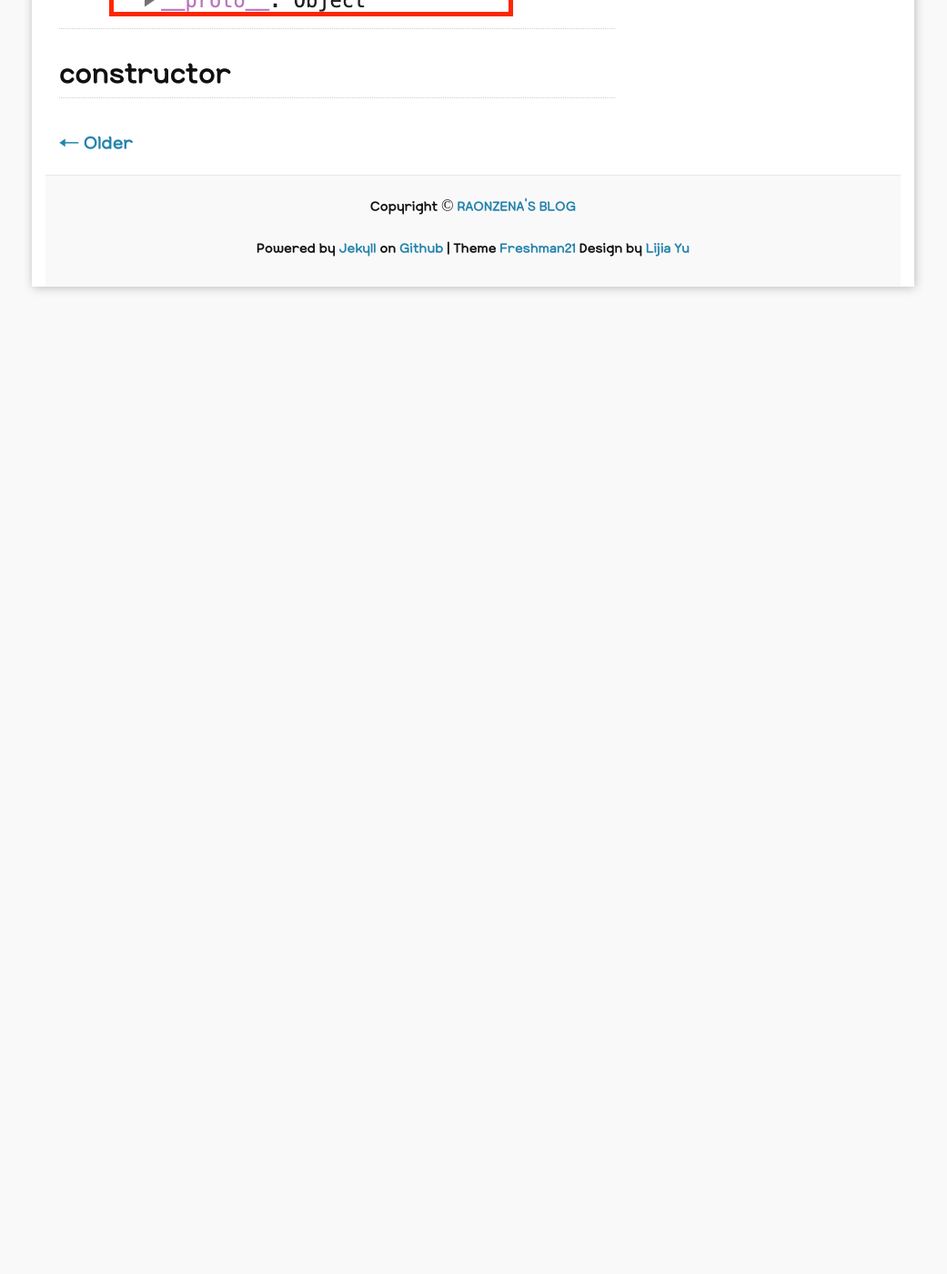
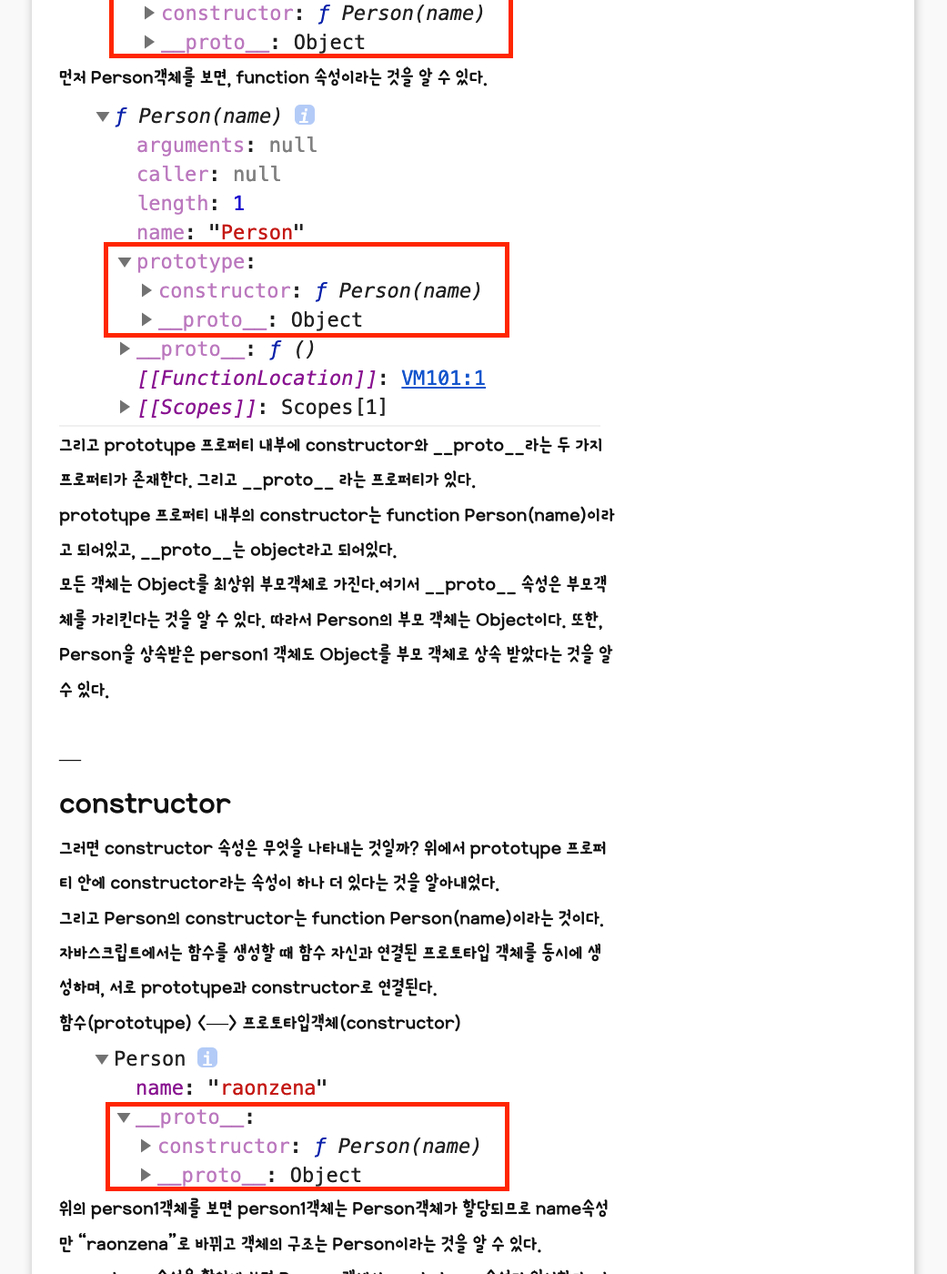
Before and after one commit to raonzena/raonzena.github.io, a Jekyll site: the page built from _posts/2019-04-08-01-post.markdown, in a window 1280 px wide and 1400 px high, scrolled down 2492 px. Shown: the whole window at 91% size, without its empty margins (120-1161 px from the left). Built offline with Jekyll 4.4.1, drawn with Linux system fonts in a browser that asks for light colours; some web fonts are replaced; comment, search, counter and statistics services are not loaded; before the commit the page ends 2837 px from its top, so only the background shows below that; some of the changed text lies outside the part shown.

Commit message:
190408 initial commit

```diff
--- a/_posts/2019-04-08-01-post.markdown
+++ b/_posts/2019-04-08-01-post.markdown
@@ -30,8 +30,8 @@
 
 ![](https://raonzena.github.io/images/proto_1.png)
 
-위의 __proto__ 부분이 student객체의 프로토타입이다.
-
+위의 \_\_proto\_\_ 부분이 student객체의 프로토타입이다.
+<br/>
 ---
 
 # \_\_proto\_\_ #
@@ -45,11 +45,43 @@
 console.dir(Person);
 console.dir(person1);
 ~~~
+
 생성자 함수를 만든 후 객체에 할당해보자.
 위 소스는 Person이라는 생성자 함수를 만든 후 person1이라는 객체에 할당한 것이다.
-console.dir로 객체 내부 구조를 확인해 보면 다음과 같이 Person의 prototype이 person1의 __proto__에 상속이 된 것을 알 수 있다.
+console.dir로 객체 내부 구조를 확인해 보면 다음과 같이 Person의 prototype이 person1의 \_\_proto\_\_에 상속이 된 것을 알 수 있다.
 ![](https://raonzena.github.io/images/proto_2.png)
-
+먼저 Person객체를 보면, function 속성이라는 것을 알 수 있다.
+![](https://raonzena.github.io/images/proto_3.png)
+그리고 prototype 프로퍼티 내부에 constructor와 \_\_proto\_\_라는 두 가지 프로퍼티가 존재한다.
+그리고 \_\_proto\_\_ 라는 프로퍼티가 있다.
+prototype 프로퍼티 내부의 constructor는 function Person(name)이라고 되어있고, \_\_proto\_\_는 object라고 되어있다.
+모든 객체는 Object를 최상위 부모객체로 가진다.여기서 \_\_proto\_\_ 속성은 부모객체를 가리킨다는 것을 알 수 있다. 따라서 Person의 부모 객체는 Object이다. 또한, Person을 상속받은 person1 객체도 Object를 부모 객체로 상속 받았다는 것을 알 수 있다.
+<br/>
 ---
 
 # constructor #
+그러면 constructor 속성은 무엇을 나타내는 것일까?
+위에서 prototype 프로퍼티 안에 constructor라는 속성이 하나 더 있다는 것을 알아내었다.
+그리고 Person의 constructor는 function Person(name)이라는 것이다.
+자바스크립트에서는 함수를 생성할 때 함수 자신과 연결된 프로토타입 객체를 동시에 생성하며, 서로 prototype과 constructor로 연결된다.
+함수(prototype) <---> 프로토타입객체(constructor)
+![](https://raonzena.github.io/images/proto_4.png)
+위의 person1객체를 보면 person1객체는 Person객체가 할당되므로 name속성만 "raonzena"로 바뀌고 객체의 구조는 Person이라는 것을 알 수 있다. \_\_proto\_\_ 속성을 확인해 보면 Person객체의 prototype 속성과 일치한다. 따라서 person1객체는 Person객체의 속성을 모두 사용할 수 있다.
+즉, 생성자 함수로 할당된 객체는 내부의 \_\_proto\_\_ 속성이 해당 생성자 함수의 prototype 속성을 가리키므로 생성자 함수내의 모든 속성과 메소드 등을 사용할 수 있는 것이다.
+<br/>
+정리하면, 함수(Person)를 만들면 그 함수는 자신의 프로토타입 객체(Person.prototype)를 만들고 함수내의 prototype과 프로토타입 객체내의 constructor와 연결된다. 함수를 참조하는 객체(person1)는 함수의 프로토타입 객체와 \_\_proto\_\_ 이라는 자신의 내부 프로퍼티와 연결이 되어 해당 함수(Person)의 속성과 메소드에 접근이 가능하다.
+<br/>
+---
+# prototype chain #
+위의 내용에 따르면 객체는 자신의 \_\_proto\_\_ 프로퍼티를 통해서 상위객체의 접근이 가능하다는 것이다.
+이것을 '프로토타입 체인'이라고 한다. 특정 객체의 프로퍼티나 메소드에 접근하려고 할 때 해당 객체에 접근하려는 프로퍼티나 메소드가 없다면, \_\_proto\_\_를 따라 자신의 부모 객체의 프로토타입 프로퍼티나 메소드를 차례로 검색한다.
+~~~javascript
+var student = {
+    name: 'raonzena',
+    score: 90
+}
+
+console.log(student.hasOwnProperty('name')); // true
+~~~
+위 소스에서 student라는 객체는 hasOwnProperty라는 메소드를 가지고 있지 않은데도 에러가 발생하지 않고 true를 리턴한다.
+이는 student객체의 \_\_proto\_\_를 따라가서 student의 부모인 프로토타입 객체(Object.prototype)의 hasOwnProperty 메소드를 찾아 호출하였기 때문이다.
```
Also changed, not shown: images/proto_3.png (added), images/proto_4.png (added).
